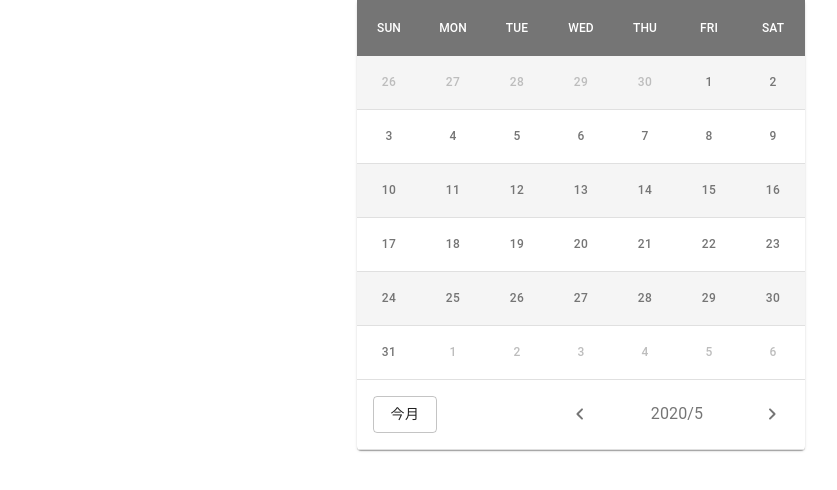
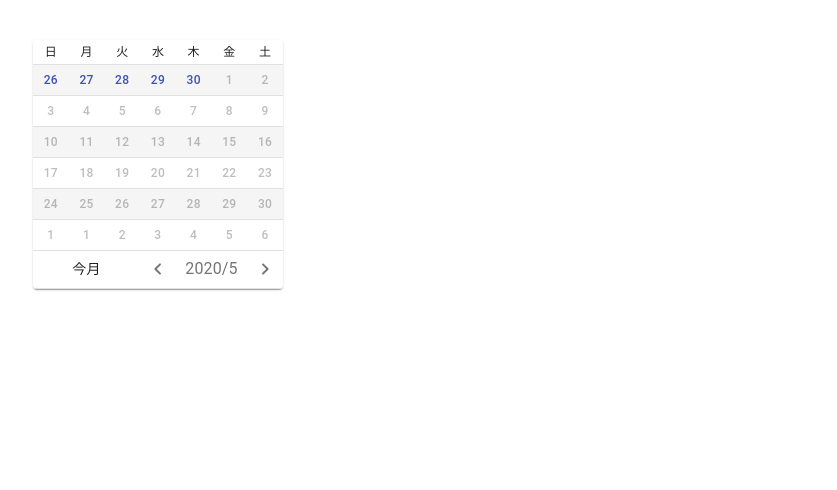
Before and after one commit to kf3225/Calendar, a React (Create React App) app: page / in a window 1280 px wide. Shown: the top 490 px of the page, without its empty margins (7-844 px from the left). Built offline with nearby package versions, Linux system fonts and the light colour scheme.

Commit message:
plans (#6)

```diff
--- a/src/components/Calendar.tsx
+++ b/src/components/Calendar.tsx
@@ -14,6 +14,7 @@ import {
   TableFooter,
   makeStyles,
   Button,
+  ThemeProvider,
 } from '@material-ui/core';
 import _ from 'lodash';
 import {
@@ -29,35 +30,89 @@ const styledTableCell = (date?: Date, today?: Date) => {
   return withStyles((theme: Theme) =>
     createStyles({
       head: {
-        backgroundColor: theme.palette.grey[greyNum],
-        color: theme.palette.common.white,
-        border: theme.palette.common.white,
         textAlign: 'center',
         fontSize: 12,
+        minWidth: '30px',
+        maxWidth: '30px',
+        minHeight: '50px',
+        maxHeigth: '50px',
+        padding: theme.spacing(0),
+        margin: theme.spacing(0),
       },
       body: {
         color: theme.palette.grey[greyNum],
         fontSize: 12,
         textAlign: 'center',
+        minWidth: '30px',
+        maxWidth: '30px',
+        minHeight: '30px',
+        maxHeigth: '30px',
         padding: theme.spacing(0),
+        margin: theme.spacing(0),
+      },
+      footer: {
+        color: theme.palette.grey[greyNum],
+        fontSize: 12,
+        textAlign: 'center',
+        padding: theme.spacing(0),
+        margin: theme.spacing(0),
       },
     }),
   )(TableCell);
 };
 
-const styledButton = (date?: Date, today?: Date) => {
-  const greyNum =
-    date && today ? (date.getMonth() === today.getMonth() ? 600 : 400) : 600;
+const styledButton = (day: Date, date: Date) => {
+  const today = new Date();
+  const isToday =
+    day.getFullYear() === today.getFullYear() &&
+    day.getMonth() === today.getMonth() &&
+    day.getDate() === today.getDate();
+
+  const isThisMonth = day.getMonth() === date.getMonth();
 
   return withStyles((theme: Theme) =>
-    createStyles({
-      root: {
-        color: theme.palette.grey[greyNum],
-        fontSize: 12,
-        textAlign: 'center',
-        padding: theme.spacing(2),
-      },
-    }),
+    isToday
+      ? createStyles({
+          root: {
+            fontSize: 12,
+            color: theme.palette.common.white,
+            background: theme.palette.primary.light,
+            minWidth: '30px',
+            maxWidth: '30px',
+            minHeight: '30px',
+            maxHeigth: '30px',
+            padding: theme.spacing(0),
+            margin: theme.spacing(0),
+            textAlign: 'center',
+          },
+        })
+      : isThisMonth
+      ? createStyles({
+          root: {
+            fontSize: 12,
+            color: theme.palette.primary.main,
+            minWidth: '30px',
+            maxWidth: '30px',
+            minHeight: '30px',
+            maxHeigth: '30px',
+            padding: theme.spacing(0),
+            margin: theme.spacing(0),
+            textAlign: 'center',
+          },
+        })
+      : createStyles({
+          root: {
+            fontSize: 12,
+            color: theme.palette.action.disabled,
+            minWidth: '30px',
+            maxWidth: '30px',
+            minHeight: '30px',
+            maxHeigth: '30px',
+            padding: theme.spacing(0),
+            margin: theme.spacing(0),
+            textAlign: 'center',
+          },
+        }),
   )(Button);
 };
 
@@ -66,31 +121,18 @@ const StyledTableRow = withStyles((theme: Theme) =>
     root: {
       '&:nth-of-type(odd)': {
         backgroundColor: theme.palette.action.hover,
+        padding: theme.spacing(0),
+        margin: theme.spacing(0),
       },
     },
   }),
 )(TableRow);
 
-const useStyles = makeStyles((theme: Theme) =>
-  createStyles({
-    table: {
-      minWidth: 300,
-      width: 400,
-    },
-    small: {
-      padding: theme.spacing(0),
-      width: theme.spacing(3),
-      height: theme.spacing(3),
-      fontSize: 14,
-      textAlign: 'center',
-      backgroundColor: 'royalblue',
-    },
-  }),
-);
-
 interface Props {
   calendarArr: Date[][];
   date: Date;
+  weekPlans: Date[],
+  selectDate: (date: Date) => void;
   calendarIncrement: () => void;
   calendarDecrement: () => void;
   reset: () => void;
@@ -99,22 +141,18 @@ interface Props {
 const Calendar: FC<Props> = ({
   calendarArr,
   date = new Date(),
+  selectDate,
   calendarIncrement,
   calendarDecrement,
   reset,
 }) => {
-  const classes = useStyles();
+  const StyledTableCell = styledTableCell();
 
   return (
-    <Table
-      className={classes.table}
-      aria-label="customized table"
-      component={Paper}
-    >
+    <Table style={{ minWidth: '250px', maxWidth: '250px' }} component={Paper}>
       <TableHead>
         <TableRow>
           {WEEKDAYS.map((wd) => {
-            const StyledTableCell = styledTableCell();
             return <StyledTableCell>{wd.type}</StyledTableCell>;
           })}
         </TableRow>
@@ -123,11 +161,12 @@ const Calendar: FC<Props> = ({
         {calendarArr.map((week) => (
           <StyledTableRow>
             {week.map((day) => {
+              day.setMonth(day.getMonth() + 1)
               const StyledTableCell = styledTableCell(day, date);
               const StyledButton = styledButton(day, date);
               return (
                 <StyledTableCell key={day.toString()}>
-                  <StyledButton>{day.getDate()}</StyledButton>
+                  <StyledButton onClick={() => selectDate(day)}>{day.getDate()}</StyledButton>
                 </StyledTableCell>
               );
             })}
@@ -136,26 +175,26 @@ const Calendar: FC<Props> = ({
       </TableBody>
       <TableFooter>
         <TableRow>
-          <TableCell colSpan={3}>
-            <Button variant="outlined" onClick={() => reset()}>
+          <StyledTableCell colSpan={3}>
+            <Button variant="text" onClick={() => reset()}>
               今月
             </Button>
-          </TableCell>
-          <TableCell>
+          </StyledTableCell>
+          <StyledTableCell>
             <IconButton size="small" onClick={() => calendarDecrement()}>
               <KeyboardArrowLeftRounded />
             </IconButton>
-          </TableCell>
-          <TableCell colSpan={2} align="center">
+          </StyledTableCell>
+          <StyledTableCell colSpan={2} align="center">
             <Typography component="h3">
               {`${date.getFullYear()}/${date.getMonth() + 1}`}
             </Typography>
-          </TableCell>
-          <TableCell>
+          </StyledTableCell>
+          <StyledTableCell>
             <IconButton size="small" onClick={() => calendarIncrement()}>
               <KeyboardArrowRightRounded />
             </IconButton>
-          </TableCell>
+          </StyledTableCell>
         </TableRow>
       </TableFooter>
     </Table>
--- a/src/components/Home.tsx
+++ b/src/components/Home.tsx
@@ -1,19 +1,26 @@
-import React,{ FC } from "react";
-import { Container, Grid } from "@material-ui/core";
+import React, { FC } from 'react';
+import {
+  Container,
+  Grid,
+  makeStyles,
+  Theme,
+  createStyles,
+} from '@material-ui/core';
 // import {  } from "@material-ui/icons";
-import Header from "./Header";
-import CalendarContainer from "../containers/Calendar";
+import Header from './Header';
+import CalendarContainer from '../containers/Calendar';
 
 const Home: FC = () => {
   return (
     <>
-      <Container maxWidth="sm">
-        <Header />
-        <Grid container>
-          <Grid item xs><CalendarContainer /></Grid>
-          <Grid item xs={8}></Grid>
+      <Header />
+
+      <Grid container direction="row">
+        <Grid item xs={4} style={{padding: '40px'}}>
+          <CalendarContainer />
         </Grid>
-      </Container>
+        <Grid item xs={8}></Grid>
+      </Grid>
     </>
   );
 };
--- a/src/constants/Week.ts
+++ b/src/constants/Week.ts
@@ -1,9 +1,9 @@
 export const WEEKDAYS = [
-  { idx: 1, type: 'SUN' },
-  { idx: 2, type: 'MON' },
-  { idx: 3, type: 'TUE' },
-  { idx: 4, type: 'WED' },
-  { idx: 5, type: 'THU' },
-  { idx: 6, type: 'FRI' },
-  { idx: 7, type: 'SAT' },
+  { idx: 1, type: '日' },
+  { idx: 2, type: '月' },
+  { idx: 3, type: '火' },
+  { idx: 4, type: '水' },
+  { idx: 5, type: '木' },
+  { idx: 6, type: '金' },
+  { idx: 7, type: '土' },
 ];
--- a/src/containers/Calendar.tsx
+++ b/src/containers/Calendar.tsx
@@ -7,9 +7,11 @@ import CalendarComponent from '../components/Calendar';
 const useCalendarInfo = (
   today: Date,
   initialCalendarArr: Date[][],
-): [Date[][], Date, () => void, () => void, () => void] => {
+): [Date[][], Date, Date, (date: Date) => void, () => void, () => void, () => void] => {
   const [date, setDate] = useState(today);
   const [calendarArr, setCalendar] = useState(initialCalendarArr);
+  const [WeekPlans, setWeekPlans] = useState(getWeekPlans(today));
+  const [selectedDate, setSelectedDate] = useState(today);
 
   const calendarIncrement = () =>
     setDate(
@@ -22,6 +24,8 @@ const useCalendarInfo = (
         new Date(prevDate.getFullYear(), prevDate.getMonth() - 1, 1),
     );
 
+  const selectDate = (selectedDate: Date) => setSelectedDate(selectedDate);
+
   const reset = () => setDate(today);
 
   useEffect(() => {
@@ -30,9 +34,19 @@ const useCalendarInfo = (
       setCalendar(calendarArrByDate);
     };
     makeArr();
+
+    setWeekPlans(getWeekPlans(selectedDate))
   }, [date]);
 
-  return [calendarArr, date, calendarIncrement, calendarDecrement, reset];
+  return [
+    calendarArr,
+    date,
+    selectedDate,
+    selectDate,
+    calendarIncrement,
+    calendarDecrement,
+    reset,
+  ];
 };
 
 const CalendarContainer: FC = () => {
@@ -41,6 +55,8 @@ const CalendarContainer: FC = () => {
   const [
     calendarArr,
     date,
+    selectedDate,
+    selectDate,
     calendarIncrement,
     calendarDecrement,
     reset,
@@ -49,6 +65,7 @@ const CalendarContainer: FC = () => {
     <CalendarComponent
       calendarArr={calendarArr}
       date={date}
+      selectDate={selectDate}
       calendarIncrement={calendarIncrement}
       calendarDecrement={calendarDecrement}
       reset={reset}
@@ -79,4 +96,23 @@ const createCalendarArray = (date: Date) => {
   return calendarArr;
 };
 
+const getWeekPlans = (date: Date): Date[] => {
+  const baseDate = _.cloneDeep(date);
+  baseDate.setMonth(baseDate.getMonth() + 1);
+
+  const settingDate = (date: Date) => (num: number): Date => {
+    const cpDate = _.cloneDeep(date);
+    cpDate.setDate(cpDate.getDate() + num);
+    return cpDate;
+  };
+
+  return [
+    settingDate(baseDate)(-2),
+    settingDate(baseDate)(-1),
+    baseDate,
+    settingDate(baseDate)(1),
+    settingDate(baseDate)(2),
+  ];
+};
+
 export default CalendarContainer;
```
